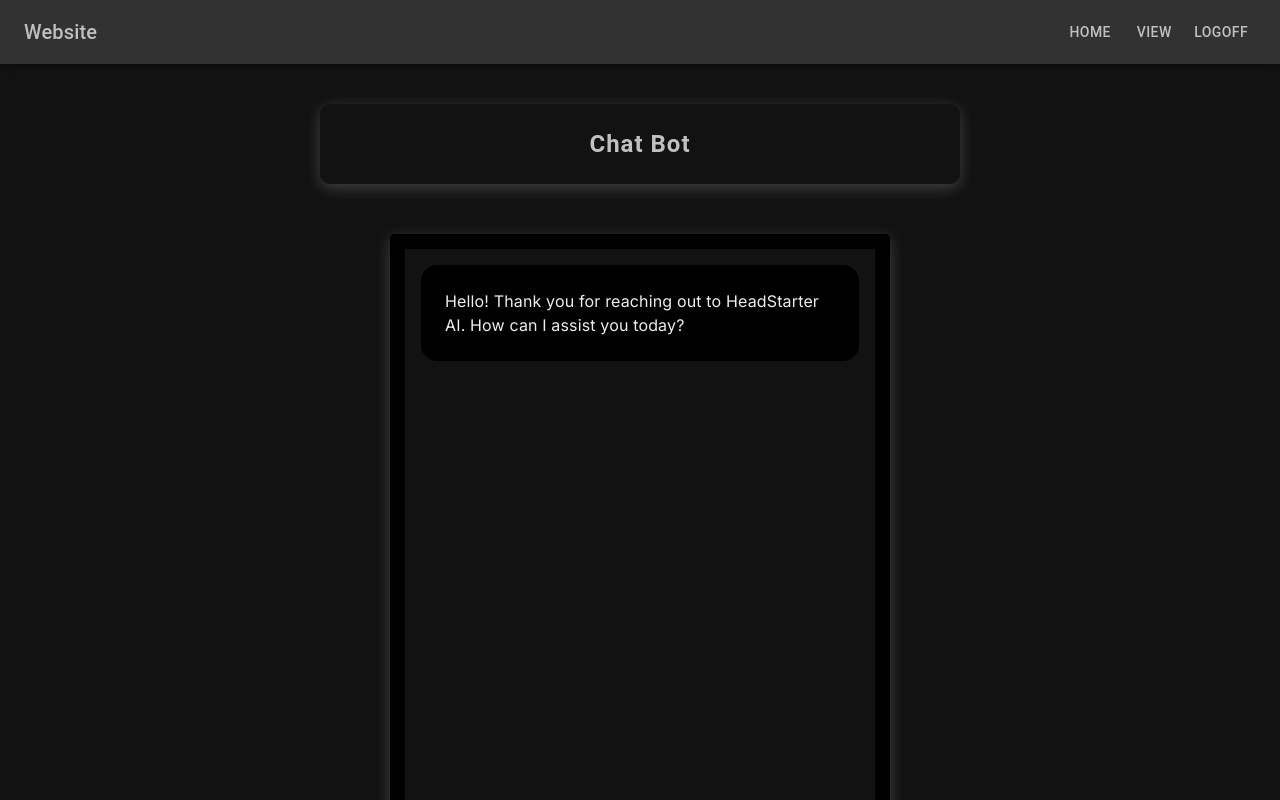
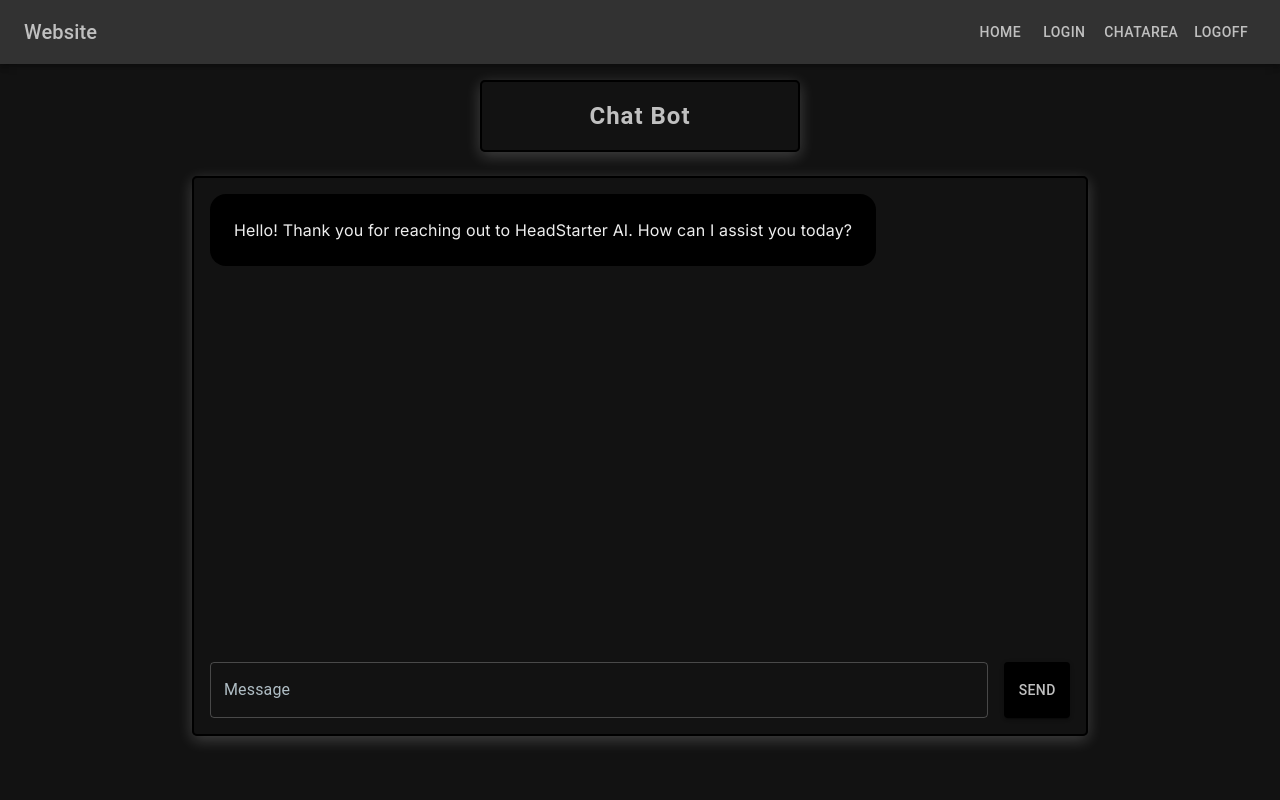
Before and after one commit to EverC0/Chat_bot, a Next.js app: page /chatContain in a window 1280 px wide. Shown: the top 800 px of the page. Built offline with nearby package versions, Linux system fonts and the light colour scheme.

Commit message:
custom front

```diff
--- a/app/chatContain/page.js
+++ b/app/chatContain/page.js
@@ -66,24 +66,37 @@ const Page = () => {
 
         // <Container>
         <Box
-        width="100vw"
-        height="120vh"
-        display="flex"
-        flexDirection={'column'}
-        justifyContent="center"
-        alignItems="center"
+          display="flex"
+          flexDirection="column"
+          width="100%"
+          minHeight="110vh"
+          justifyContent="flex-start"
+          alignItems="center"
+          sx={{
+            '@media (max-width: 600px)': {
+              width: '100%', // Adjust width for small screens
+            },
+          }}
         >
 
         <Box
-          width="50vw"
-          height="10vh"
+          width="25%"
+          height="9vh"
           display="flex"
           justifyContent="center"
           alignItems="center"
-          border="none"
-          borderRadius="10px"
+          border="2px solid black"
+          borderRadius="5px"
+          mb={3}
+          marginTop={2}
           boxShadow="0px 4px 15px rgba(255, 255, 255, 0.2)" // Adjusted shadow for visibility against black background
           bgcolor="inherit"
+          sx={{
+            '@media (max-width: 600px)': {
+              width: '90%', // Adjust width for small screens
+              height: '8vh', // Adjust height if needed
+            },
+          }}
         >
           <Typography
             margin={2}
@@ -100,7 +113,7 @@ const Page = () => {
 
             <Box
               width="100vw"
-              height="100vh"
+              height="70vh"
               display="flex"
               flexDirection= "column"
               justifyContent="center"
@@ -108,11 +121,19 @@ const Page = () => {
               >
                 {/*  */}
                 <Stack
-                  direction={'column'}
-                  width="500px"
-                  height="700px"
-                  border="15px solid black"
-                  borderRadius='5px'
+                  width="70%"
+                  flexGrow={1}
+                  display="flex"
+                  flexDirection="column"
+                  border="2px solid black"
+                  borderRadius="5px"
+                  overflow="hidden"
+                  sx={{
+                    '@media (max-width: 600px)': {
+                      width: '90%', // Adjust width for small screens
+                    },
+                  }}
+
                   boxShadow="0px 4px 15px rgba(255, 255, 255, 0.2)"
                   p={2}
                   spacing={3}
--- a/app/components/Header.js
+++ b/app/components/Header.js
@@ -31,11 +31,11 @@ const Page = () => {
           <Button sx={{buttonStyles, color:'#C0C0C0'}} onClick={() => handleNavigation('/')}>
             Home
           </Button>
-          {/* <Button sx={{buttonStyles}} onClick={() => handleNavigation('/pantry')}>
+          <Button sx={{buttonStyles, color:'#C0C0C0'}} onClick={() => handleNavigation('/pantry')}>
+            Login
+          </Button>
+          <Button sx={{buttonStyles, color:'#C0C0C0'}} onClick={() => handleNavigation('/chatContain')}>
             ChatArea
-          </Button> */}
-          <Button sx={{buttonStyles, color:'#C0C0C0'}} onClick={() => handleNavigation('/chatContain')}>
-            View
           </Button>
           <Button sx={{buttonStyles, color:'#C0C0C0'}} onClick={() => handleNavigation('/LogOff')}>
             LogOff
--- /dev/null
+++ b/app/components/HomePage/Homepage.css
@@ -0,0 +1 @@
+/* only if u want to add this */
```
Also changed, not shown: app/components/HomePage/HomePage.js (added, +16 -0 lines), app/page.js (+11 -0 lines), 1 other file (tests, documents, lock files or other folders).
